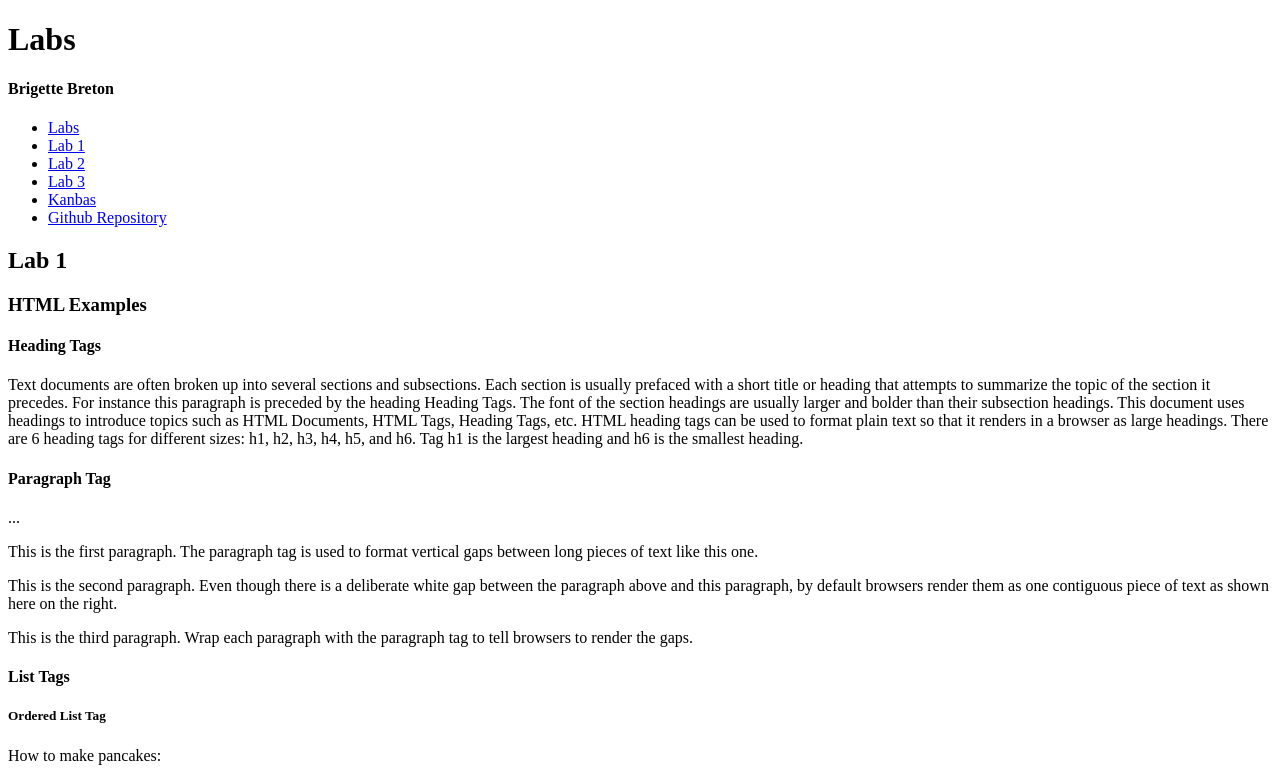
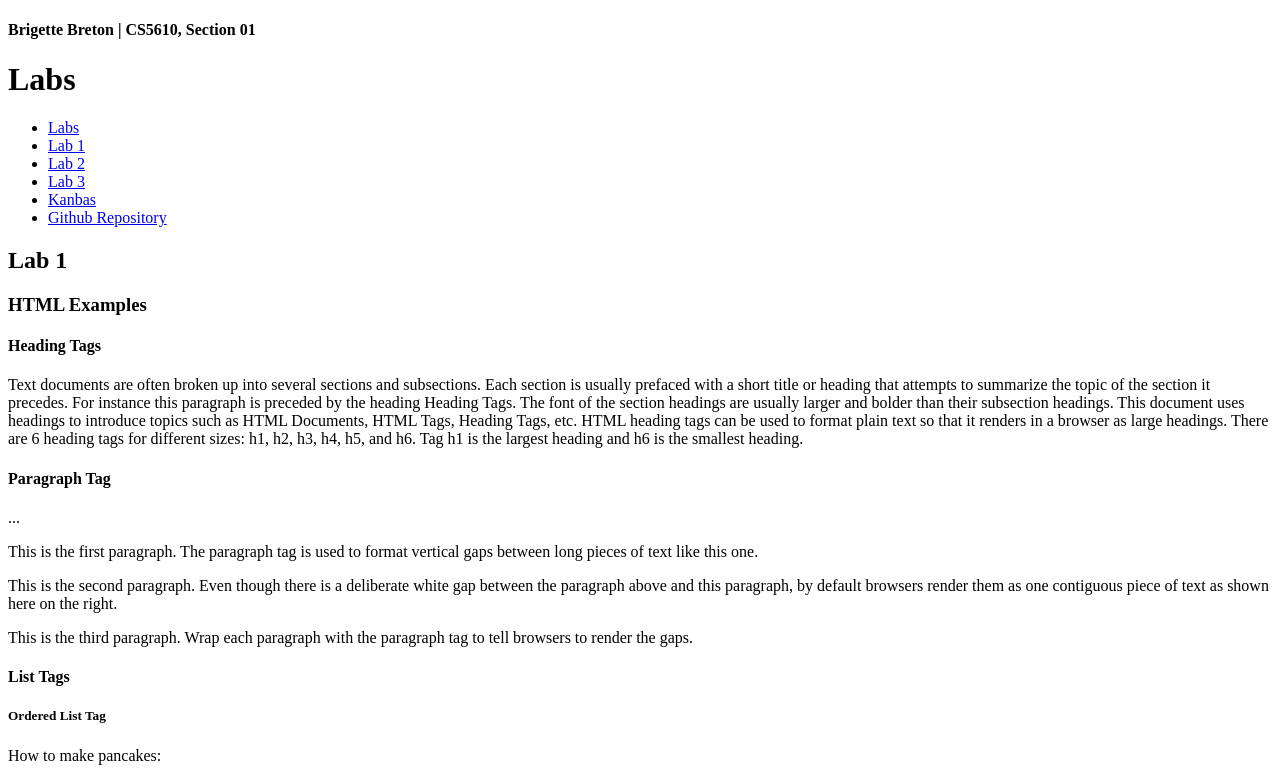
Before and after one commit to gigibreton/kanbas-react-web-app, a React (Create React App) app: page /#/Labs/Lab1 in a window 1280 px wide. Shown: the top 781 px of the page. Built offline with nearby package versions, Linux system fonts and the light colour scheme.

Commit message:
updated name/section

```diff
--- a/src/Labs/index.tsx
+++ b/src/Labs/index.tsx
@@ -7,8 +7,8 @@ import TOC from "./TOC";
 export default function Labs() {
     return(
         <div>
+            <h4>Brigette Breton | CS5610, Section 01</h4>
             <h1>Labs</h1>
-            <h4>Brigette Breton</h4>
             <TOC />
             <Routes>
                 <Route path="/" element={<Navigate to="Lab1" />} />
```
